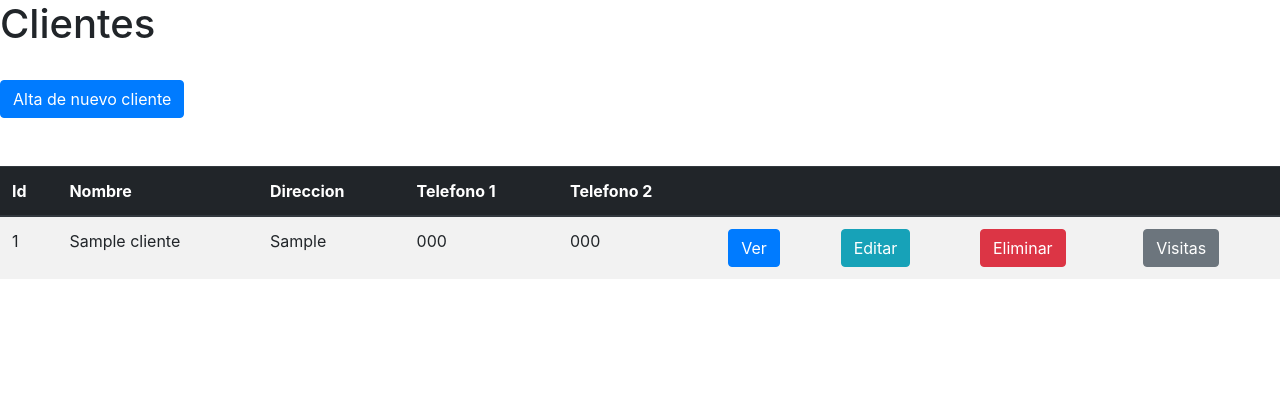
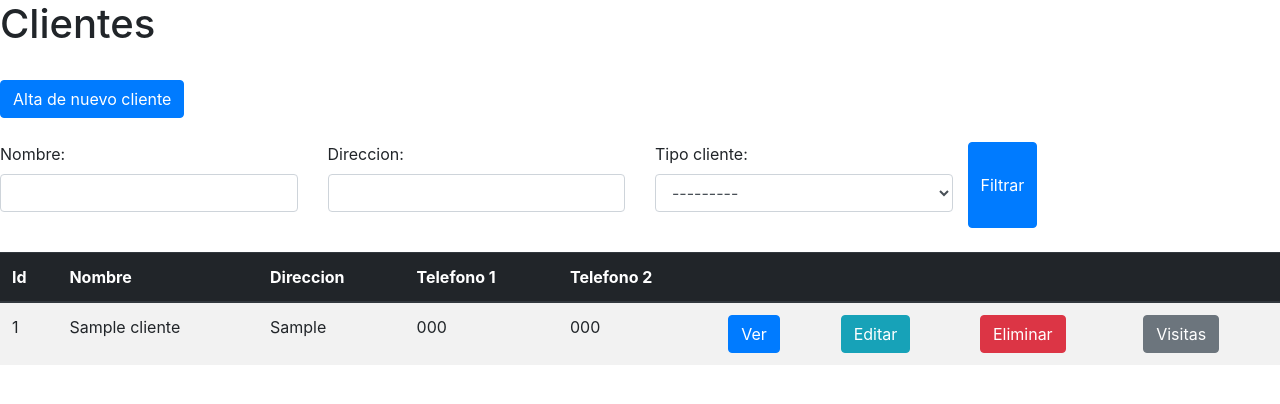
Before and after one commit to alfrosende/django-aprender, a Django app: page / in a window 1280 px wide. Shown: the part 56-460 px from the top of the page. Run offline with Django 3.2, Linux system fonts and the light colour scheme; tables that the repository leaves empty hold one stand-in row (values such as "Sample post"); some libraries are stand-ins or nearby versions.

Commit message:
agregado filtros personalizados con django-filter

```diff
--- a/crudsite/core/forms.py
+++ b/crudsite/core/forms.py
@@ -1,5 +1,6 @@
 from django import forms
 from .models import Cliente
+import django_filters
 
 class CrearForm(forms.ModelForm):
 
@@ -15,3 +16,13 @@ class CrearForm(forms.ModelForm):
             'cedula_identidad': forms.NumberInput(attrs={'class':'form-control'}),
             'rut': forms.NumberInput(attrs={'class':'form-control'}),
         }
+
+class ClientesFilter(django_filters.FilterSet):
+    class Meta:
+        model = Cliente
+        fields = ['nombre','direccion','tipo_cliente']
+
+    '''
+        Para hacer uso de django_filters es necesario pip install django-filters
+        En el template para poder modelar se usa widget_tweaks que se instala pip install django-widget-tweaks
+    '''
--- a/crudsite/core/templates/core/cliente_list.html
+++ b/crudsite/core/templates/core/cliente_list.html
@@ -1,6 +1,8 @@
 {% extends 'core/base.html' %}
 
 {% load static %}
+{% load bootstrap %}
+{% load widget_tweaks %}
 
 {% block title %}Clientes{% endblock %}
 
@@ -10,6 +12,31 @@
     <a class="btn btn-primary" href="{% url 'crear_cliente' %}">Alta de nuevo cliente</a>
     <br>
     <br>
+    <!--
+    <form action="" method="get">
+        {{ filter.form.as_table }}
+        <input type="submit" />
+    </form>
+    -->
+    <form method="GET">
+        <div class="well">
+            <div class="row">
+                <div class="form-group col-sm-4 col-md-3">
+                    {{ filter.form.nombre.label_tag }}
+                    {% render_field filter.form.nombre class="form-control" %}
+                </div>
+                <div class="form-group col-sm-4 col-md-3">
+                    {{ filter.form.direccion.label_tag }}
+                    {% render_field filter.form.direccion class="form-control" %}
+                </div>
+                <div class="form-group col-sm-4 col-md-3">
+                    {{ filter.form.tipo_cliente.label_tag }}
+                    {% render_field filter.form.tipo_cliente class="form-control" %}
+                </div>
+                <button type="submit" class="btn btn-primary"><span class="glyphicon glyphicon-search"></span>Filtrar</button>
+            </div>
+        </div>
+    </form>
     <br>
     <table class="table table-striped">
         <thead class="thead-dark">
@@ -26,7 +53,7 @@
             </tr>
         </thead>
         <tbody>
-            {% for cliente in object_list %}
+            {% for cliente in filter.qs %}
                 <tr>
                     <td>{{cliente.id}}</td>
                     <td>{{cliente.nombre}}</td>
--- a/crudsite/core/views.py
+++ b/crudsite/core/views.py
@@ -4,7 +4,8 @@ from django.views.generic.detail import DetailView
 from django.views.generic.edit import CreateView, UpdateView, DeleteView
 from django.urls import reverse
 from .models import Cliente
-from .forms import CrearForm
+from .forms import CrearForm, ClientesFilter
+from django_filters.views import FilterView
 
 '''
     Las vistas basadas en clases tienen varios beneficios como ...
@@ -19,6 +20,16 @@ class AboutView(TemplateView):
         context['mivariable'] = "Hola variableeeee"
         return context
 
+class ClientesView_OTRAFORMA_NODARBOLA(FilterView):
+    model = Cliente
+    context_object_name = 'clientes'
+    filterset_class = ClientesFilter
+    template_name = "core/cliente_list.html"
+
+    def get_queryset(self):
+        queryset = self.model.objects.all()
+        return queryset
+
 class ClientesView(ListView):
     '''
      No es necesario el template si se le pone como nombre al mismo nombreModeloMinuscula_list.html
@@ -26,6 +37,12 @@ class ClientesView(ListView):
      u object_list
     '''
     model = Cliente
+
+    def get_context_data(self, **kwargs):
+        context = super().get_context_data(**kwargs)
+        context['filter'] = ClientesFilter(self.request.GET, queryset=self.get_queryset())
+        return context
+
 
 class ClienteDetailView(DetailView):
     '''
--- a/crudsite/crudsite/settings.py
+++ b/crudsite/crudsite/settings.py
@@ -39,6 +39,9 @@ INSTALLED_APPS = [
     'django.contrib.staticfiles',
     'ckeditor',
     'core',
+    'django_filters',
+    'bootstrapform',
+    'widget_tweaks',
 ]
 
 MIDDLEWARE = [
```
